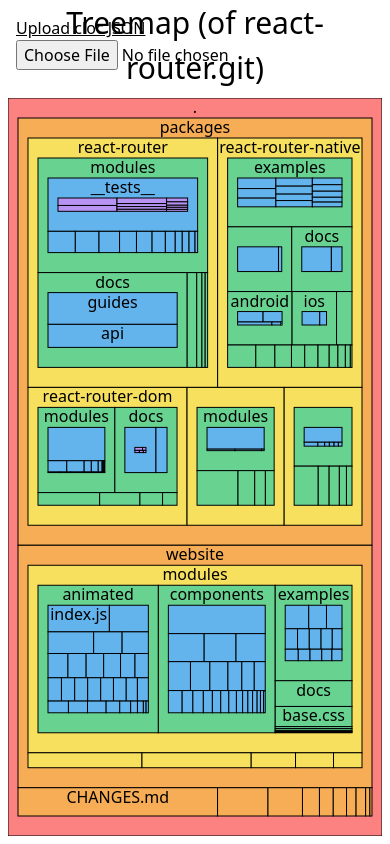
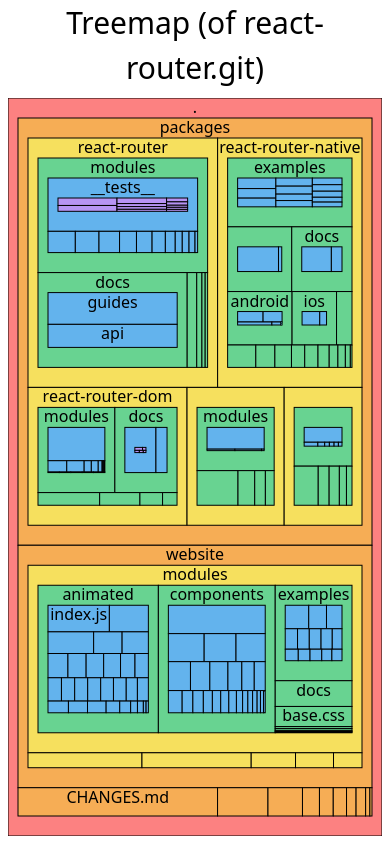
Before and after one commit to camjackson/treemap-js, a React (Create React App) app: page / in a window 390 px wide. Built offline with nearby package versions, Linux system fonts and the light colour scheme.

Commit message:
Hide file input on narrow screens

```diff
--- a/src/Header.tsx
+++ b/src/Header.tsx
@@ -16,7 +16,7 @@
   return (
     <header className="">
       <h1 className="text-center text-3xl">Treemap (of react-router.git)</h1>
-      <label className="fixed top-0 left-0 my-4 ml-4">
+      <label className="fixed top-0 left-0 my-4 ml-4 hide-on-small">
         <span
           className="mr-3 underline cursor-help"
           title="Generate with e.g. `cloc --exclude-dir node_modules --by-file --json . > cloc.json`"
--- a/src/styles/index.css
+++ b/src/styles/index.css
@@ -27,3 +27,9 @@
 .cursor-help {
   cursor: help;
 }
+
+@media (max-width: 1120px) {
+  .hide-on-small {
+    display: none;
+  }
+}
```
